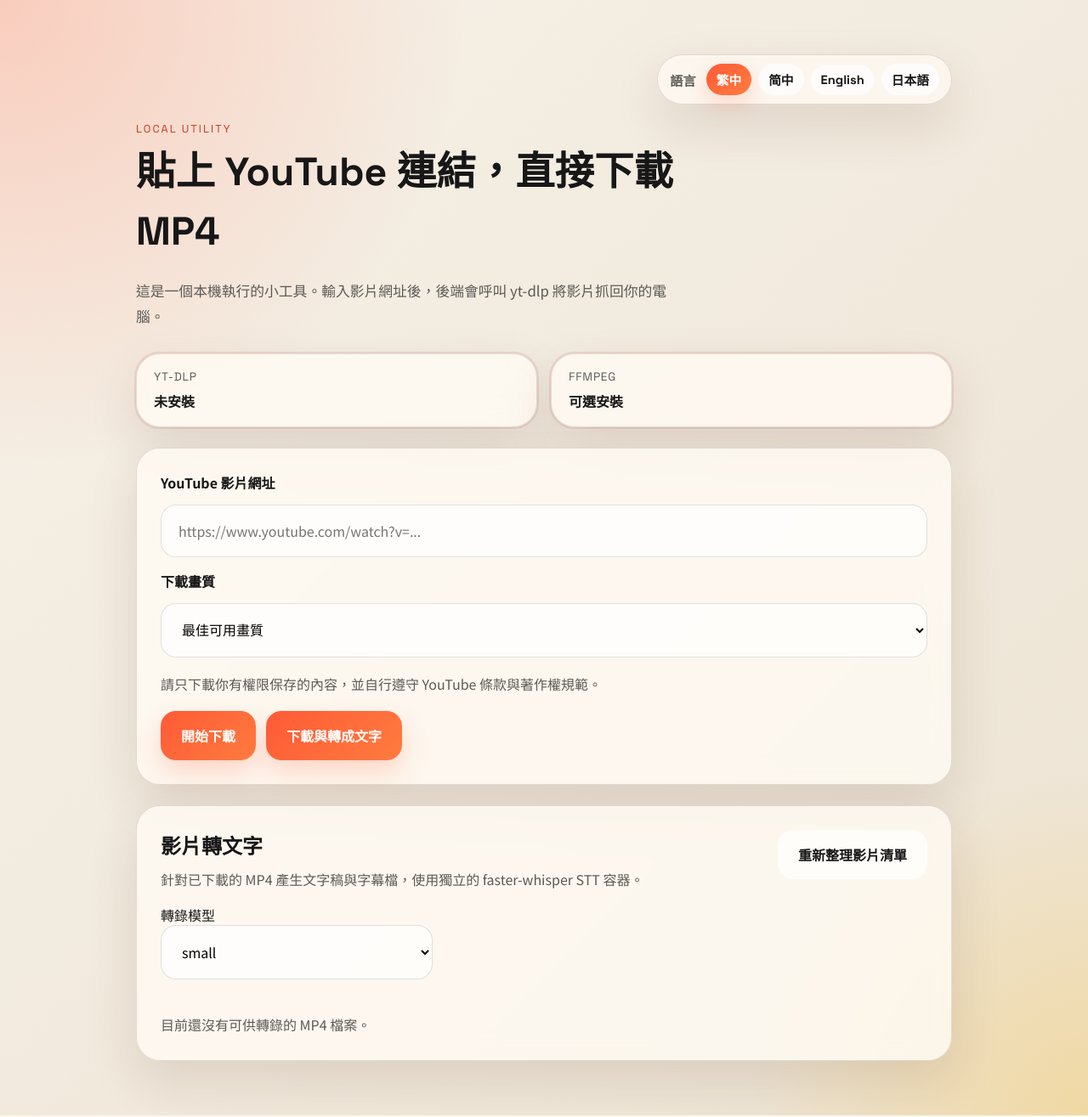
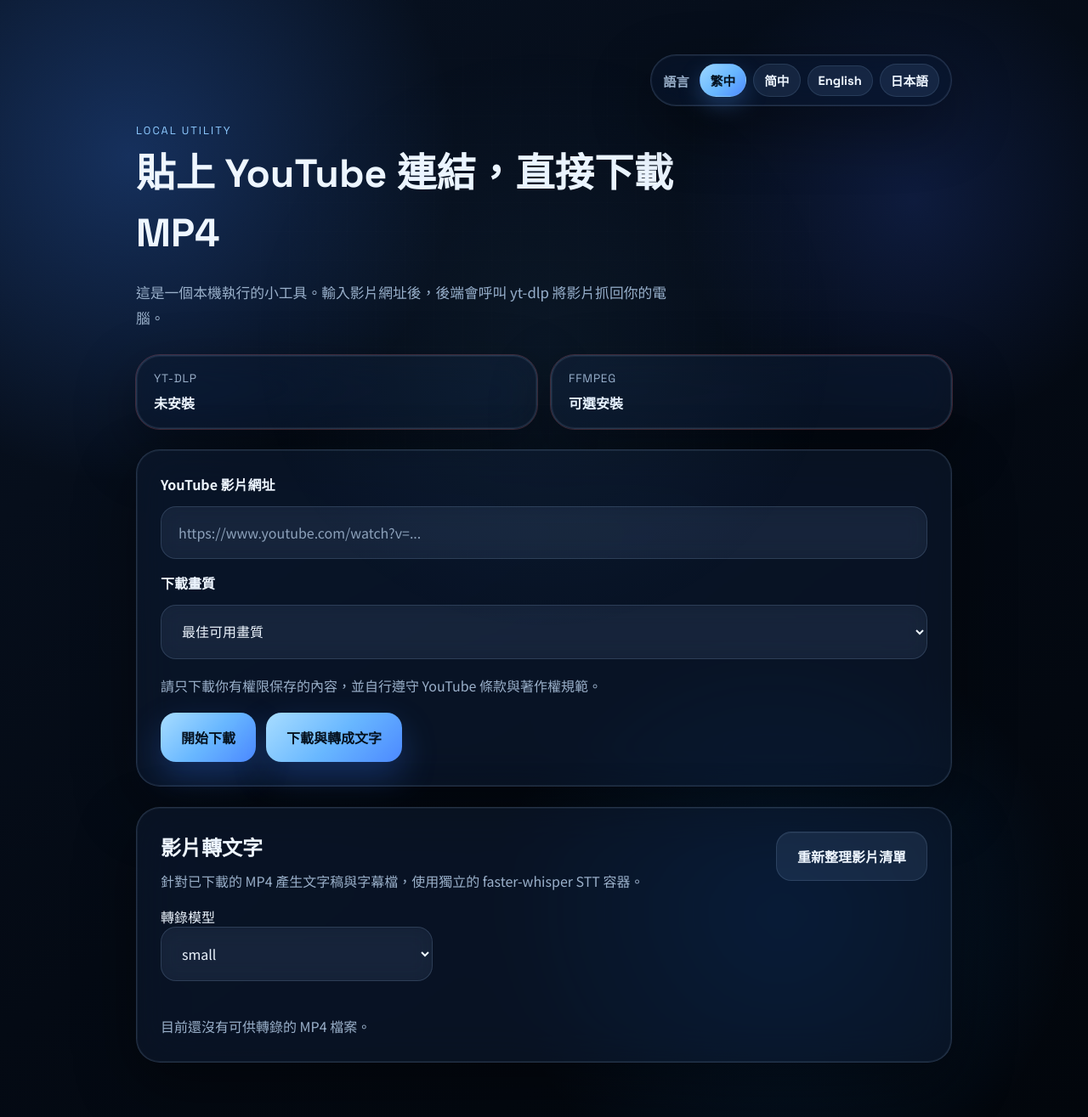
Before and after one commit to louischuang/mp4-downloader, a Flask app: page / in a window 1280 px wide. Shown: the whole page at 85% size. Run offline with Flask 3, Linux system fonts and the light colour scheme; data that the repository does not hold is empty.

Commit message:
Restyle UI with dark glassmorphism theme

```diff
--- a/static/style.css
+++ b/static/style.css
@@ -1,14 +1,18 @@
 :root {
-  --bg: #f4efe7;
-  --panel: rgba(255, 250, 243, 0.82);
-  --ink: #171717;
-  --muted: #5c5a57;
-  --accent: #ff5a36;
-  --accent-dark: #cb3d1d;
-  --line: rgba(23, 23, 23, 0.12);
-  --shadow: 0 24px 60px rgba(70, 34, 15, 0.12);
-  --success: #1e7a49;
-  --error: #b13232;
+  --bg: #07111f;
+  --bg-deep: #030813;
+  --panel: rgba(15, 27, 47, 0.56);
+  --panel-strong: rgba(11, 22, 39, 0.78);
+  --panel-soft: rgba(26, 43, 73, 0.34);
+  --ink: #eef6ff;
+  --muted: #9ab0ca;
+  --accent: #68b7ff;
+  --accent-dark: #8dc9ff;
+  --line: rgba(181, 212, 255, 0.16);
+  --shadow: 0 26px 70px rgba(0, 0, 0, 0.42);
+  --success: #64dfb2;
+  --error: #ff7f96;
+  --glow: 0 0 0 1px rgba(173, 212, 255, 0.08) inset;
 }
 
 * {
@@ -21,9 +25,34 @@ body {
   font-family: "Noto Sans TC", sans-serif;
   color: var(--ink);
   background:
-    radial-gradient(circle at top left, rgba(255, 90, 54, 0.24), transparent 30%),
-    radial-gradient(circle at bottom right, rgba(248, 196, 74, 0.35), transparent 22%),
-    linear-gradient(135deg, #f7f1e8 0%, #ece3d3 100%);
+    radial-gradient(circle at 12% 14%, rgba(60, 132, 255, 0.28), transparent 24%),
+    radial-gradient(circle at 84% 18%, rgba(50, 90, 214, 0.2), transparent 18%),
+    radial-gradient(circle at 72% 82%, rgba(23, 138, 255, 0.16), transparent 24%),
+    linear-gradient(145deg, #081222 0%, #040a14 55%, #02060c 100%);
+  position: relative;
+}
+
+body::before,
+body::after {
+  content: "";
+  position: fixed;
+  inset: 0;
+  pointer-events: none;
+}
+
+body::before {
+  background:
+    linear-gradient(rgba(255, 255, 255, 0.028) 1px, transparent 1px),
+    linear-gradient(90deg, rgba(255, 255, 255, 0.028) 1px, transparent 1px);
+  background-size: 34px 34px;
+  mask-image: radial-gradient(circle at center, black 35%, transparent 92%);
+  opacity: 0.38;
+}
+
+body::after {
+  background:
+    radial-gradient(circle at center, rgba(104, 183, 255, 0.1), transparent 46%);
+  opacity: 0.6;
 }
 
 .icon-sprite {
@@ -52,8 +81,9 @@ body {
   padding: 10px 14px;
   border: 1px solid var(--line);
   border-radius: 999px;
-  background: rgba(255, 250, 243, 0.72);
-  box-shadow: var(--shadow);
+  background: rgba(12, 24, 43, 0.58);
+  backdrop-filter: blur(18px) saturate(150%);
+  box-shadow: var(--shadow), var(--glow);
   font-size: 0.95rem;
 }
 
@@ -90,7 +121,8 @@ body {
   border-radius: 999px;
   font-size: 0.92rem;
   color: var(--ink);
-  background: rgba(255, 255, 255, 0.72);
+  background: rgba(143, 195, 255, 0.1);
+  border: 1px solid rgba(173, 212, 255, 0.12);
   box-shadow: none;
 }
 
@@ -99,9 +131,9 @@ body {
 }
 
 .language-button.active {
-  color: white;
-  background: linear-gradient(135deg, var(--accent) 0%, #ff7c3f 100%);
-  box-shadow: 0 10px 24px rgba(255, 90, 54, 0.2);
+  color: #03101d;
+  background: linear-gradient(135deg, #9bd6ff 0%, #68b7ff 55%, #4e89ff 100%);
+  box-shadow: 0 10px 26px rgba(79, 155, 255, 0.28);
 }
 
 .hero {
@@ -151,8 +183,8 @@ h1 {
   border: 1px solid var(--line);
   border-radius: 28px;
   background: var(--panel);
-  backdrop-filter: blur(14px);
-  box-shadow: var(--shadow);
+  backdrop-filter: blur(24px) saturate(150%);
+  box-shadow: var(--shadow), var(--glow);
 }
 
 .status-card {
@@ -160,11 +192,11 @@ h1 {
 }
 
 .status-card.ready {
-  outline: 2px solid rgba(30, 122, 73, 0.18);
+  outline: 1px solid rgba(100, 223, 178, 0.28);
 }
 
 .status-card.missing {
-  outline: 2px solid rgba(177, 50, 50, 0.12);
+  outline: 1px solid rgba(255, 127, 150, 0.22);
 }
 
 .status-label {
@@ -233,13 +265,25 @@ select {
   border-radius: 18px;
   font: inherit;
   font-size: 1rem;
-  background: rgba(255, 255, 255, 0.72);
+  color: var(--ink);
+  background: rgba(150, 194, 255, 0.08);
+  backdrop-filter: blur(12px);
+}
+
+input::placeholder {
+  color: rgba(154, 176, 202, 0.9);
+}
+
+select option {
+  color: var(--ink);
+  background: #0b1728;
 }
 
 input:focus,
 select:focus {
-  outline: 2px solid rgba(255, 90, 54, 0.32);
-  border-color: rgba(255, 90, 54, 0.4);
+  outline: 2px solid rgba(104, 183, 255, 0.34);
+  border-color: rgba(104, 183, 255, 0.4);
+  box-shadow: 0 0 0 4px rgba(104, 183, 255, 0.08);
 }
 
 button,
@@ -254,26 +298,27 @@ button,
   text-decoration: none;
   font-size: 1rem;
   font-weight: 700;
-  color: white;
-  background: linear-gradient(135deg, var(--accent) 0%, #ff7c3f 100%);
-  box-shadow: 0 14px 30px rgba(255, 90, 54, 0.22);
+  color: #04111e;
+  background: linear-gradient(135deg, #a8ddff 0%, #68b7ff 52%, #4c89ff 100%);
+  box-shadow: 0 18px 40px rgba(54, 123, 255, 0.28);
   transition: transform 180ms ease, box-shadow 180ms ease;
 }
 
 .secondary-button {
   color: var(--ink);
-  background: rgba(255, 255, 255, 0.72);
-  box-shadow: none;
+  background: rgba(143, 195, 255, 0.1);
+  border: 1px solid rgba(173, 212, 255, 0.14);
+  box-shadow: inset 0 1px 0 rgba(255, 255, 255, 0.05);
 }
 
 button:hover,
 .download-link:hover {
   transform: translateY(-1px);
-  box-shadow: 0 18px 34px rgba(255, 90, 54, 0.28);
+  box-shadow: 0 20px 42px rgba(54, 123, 255, 0.34);
 }
 
 .secondary-button:hover {
-  box-shadow: none;
+  box-shadow: 0 14px 30px rgba(4, 16, 35, 0.26);
 }
 
 .tip {
```
Also changed, not shown: other parts of static/style.css (+33 -23 lines).
